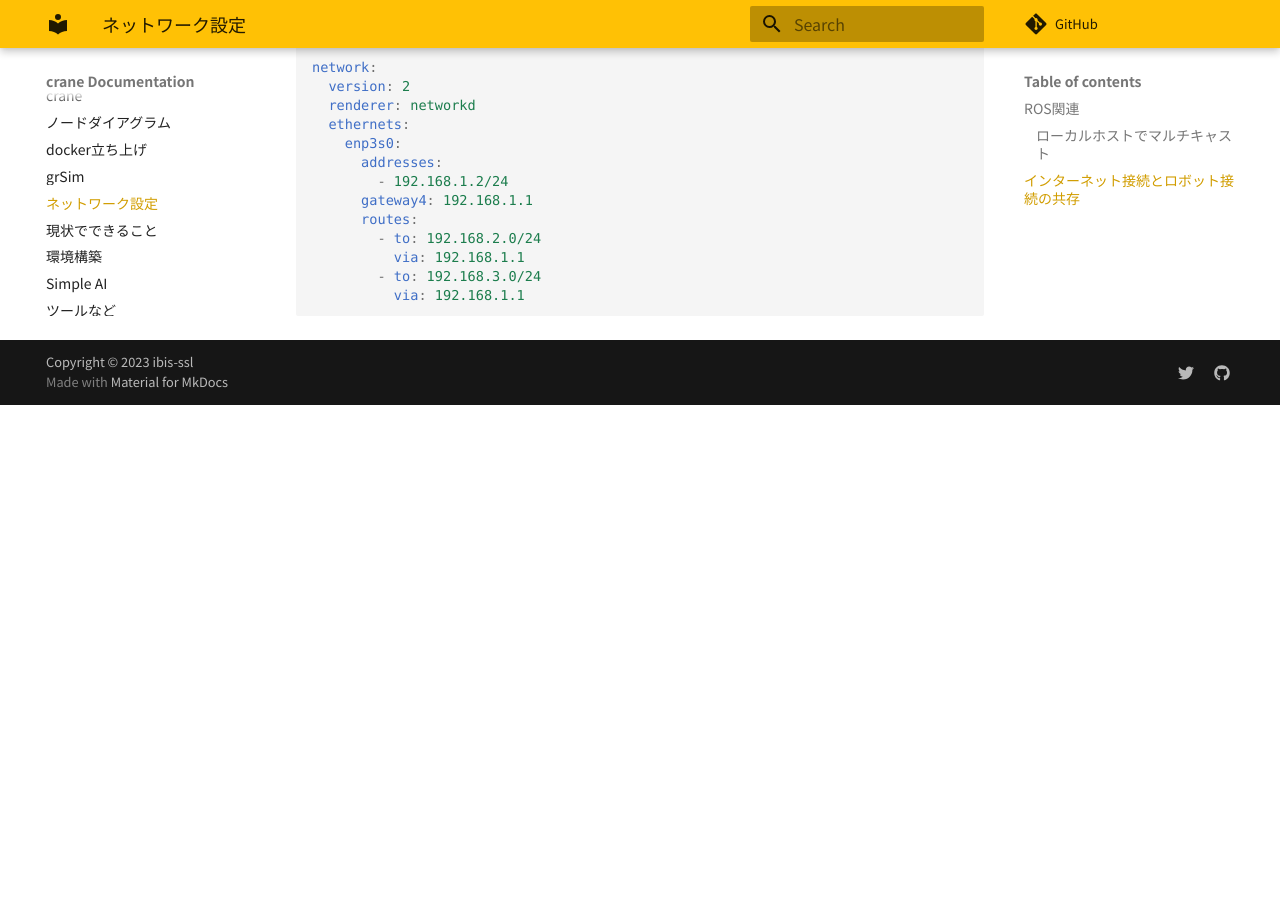
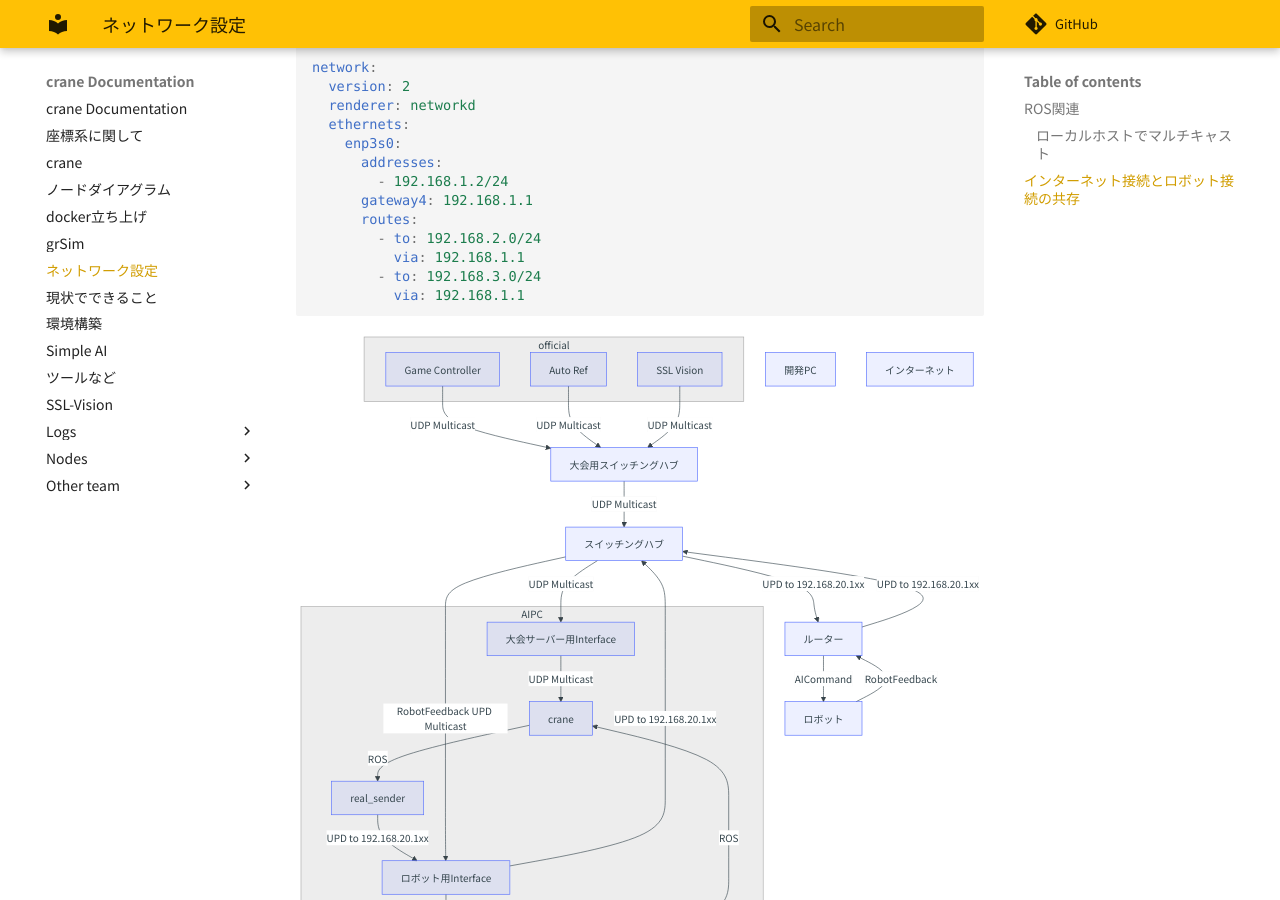
Before and after one commit to ibis-ssl/ibis_documentation, an MkDocs documentation site: the page built from docs/network.md, in a window 1280 px wide and 900 px high, scrolled down 527 px. Built offline with MkDocs 1.6.1 and Material for MkDocs 9.7.7, drawn with Linux system fonts in a browser that asks for light colours; nearby versions of some CDN libraries; some web fonts are replaced; comment, search, counter and statistics services are not loaded; before the commit the page ends 932 px from its top, so only the background shows below that; part of the change alters nothing that is shown.

Commit message:
🔄 synced local 'docs' with remote 'docs'

````diff
--- a/docs/network.md
+++ b/docs/network.md
@@ -31,3 +31,54 @@ network:
         - to: 192.168.3.0/24
           via: 192.168.1.1
 ```
+
+
+```mermaid
+graph TD
+    subgraph official
+        GameController[Game Controller]
+        AutoRef[Auto Ref]
+        Vision[SSL Vision]
+    end
+
+    OfficialHub[大会用スイッチングハブ]
+
+    subgraph AIPC
+        OfficialInterface[大会サーバー用Interface]
+        ibisInterface[ロボット用Interface]
+        crane[crane]
+        sender[real_sender]
+        receiver[robot_receiver]
+    end
+
+    SwitchingHub[スイッチングハブ]
+    Router[ルーター]
+
+    Robots[ロボット]
+    PC[開発PC]
+
+    Net[インターネット]
+
+    GameController -- UDP Multicast --> OfficialHub
+    AutoRef -- UDP Multicast --> OfficialHub
+    Vision -- UDP Multicast --> OfficialHub
+
+    OfficialHub -- UDP Multicast --> SwitchingHub
+    SwitchingHub -- UDP Multicast --> OfficialInterface
+    OfficialInterface -- UDP Multicast --> crane
+    crane -- ROS --> sender
+    sender -- UPD to 192.168.20.1xx --> ibisInterface
+
+    ibisInterface -- UPD to 192.168.20.1xx --> SwitchingHub
+    SwitchingHub -- UPD to 192.168.20.1xx --> Router
+    Router -- AICommand --> Robots
+    Robots -- RobotFeedback --> Router
+    Router -- UPD to 192.168.20.1xx --> SwitchingHub
+    SwitchingHub -- RobotFeedback UPD Multicast --> ibisInterface
+    ibisInterface -- RobotFeedback UPD Multicast --> receiver
+    receiver -- ROS  --> crane
+
+
+
+
+```
````
